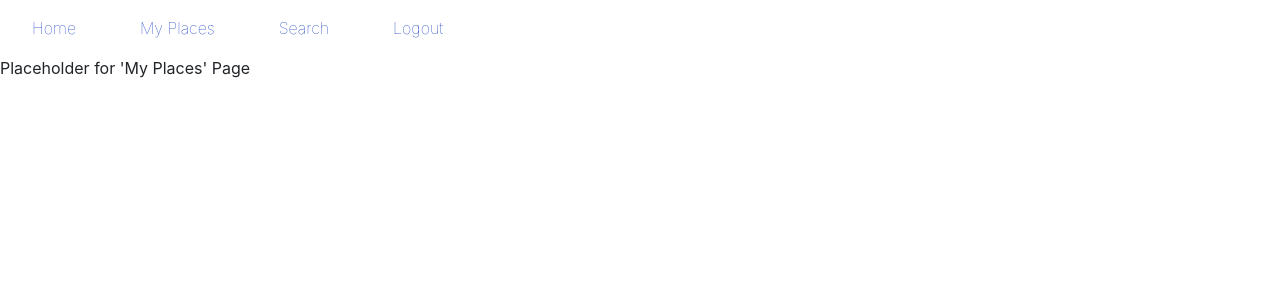
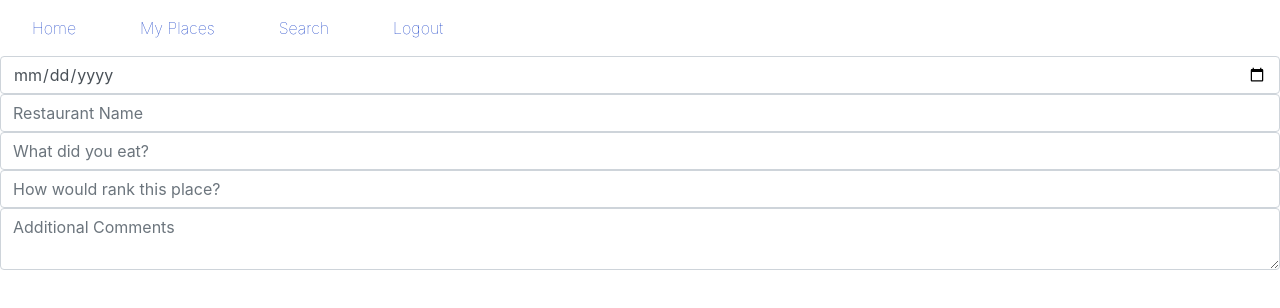
Before and after one commit to katievogel/Nomday2, a React (Vite) app in the folder client/: page /myplaces in a window 1280 px wide. Shown: the top 308 px of the page. Built offline with nearby package versions, Linux system fonts and the light colour scheme.

Commit message:
entry boxes for restaurants

```diff
--- a/client/src/pages/myplaces.js
+++ b/client/src/pages/myplaces.js
@@ -21,9 +21,50 @@ class MyPlaces extends Component {
     render() {
         return (
             <div className="myPlacesPage">
-               <NavHeader />
+                <NavHeader />
                 <div className="myPlacesContainer">
-                    <div>Placeholder for 'My Places' Page</div>
+                    <div className="entriesContainer">
+                        <form className="form-group" action="/visitentry" method="POST">
+                            <input
+                                className="form-control"
+                                type="date"
+                                placeholder="Visit Date"
+                                name="visit_date"
+                            //value={this.state.visit_date}
+                            //onChange={this.ratingsInput}
+                            />
+                            <input
+                                className="form-control"
+                                type="text"
+                                placeholder="Restaurant Name"
+                                name="place_name"
+                            //value={this.state.place_name}
+                            //onChange={this.ratingsInput}
+                            />
+                            <input
+                                className="form-control"
+                                type="text"
+                                placeholder="What did you eat?"
+                                name="fave_item"
+                            //value={this.state.fave_item}
+                            //onChange={this.ratingsInput}
+                            />
+                            <input
+                                className="form-control"
+                                type="text"
+                                placeholder="How would rank this place?"
+                                name="place_rank"
+                            //value={this.state.place_rank}
+                            //onChange={this.ratingsInput}
+                            />
+                            <textarea //value={this.state.value} onChange={this.handleChange}//
+                                className="form-control"
+                                type="text"
+                                placeholder="Additional Comments"
+                                name="comments"
+                            />
+                        </form>
+                    </div>
                 </div>
             </div>
         );
```
